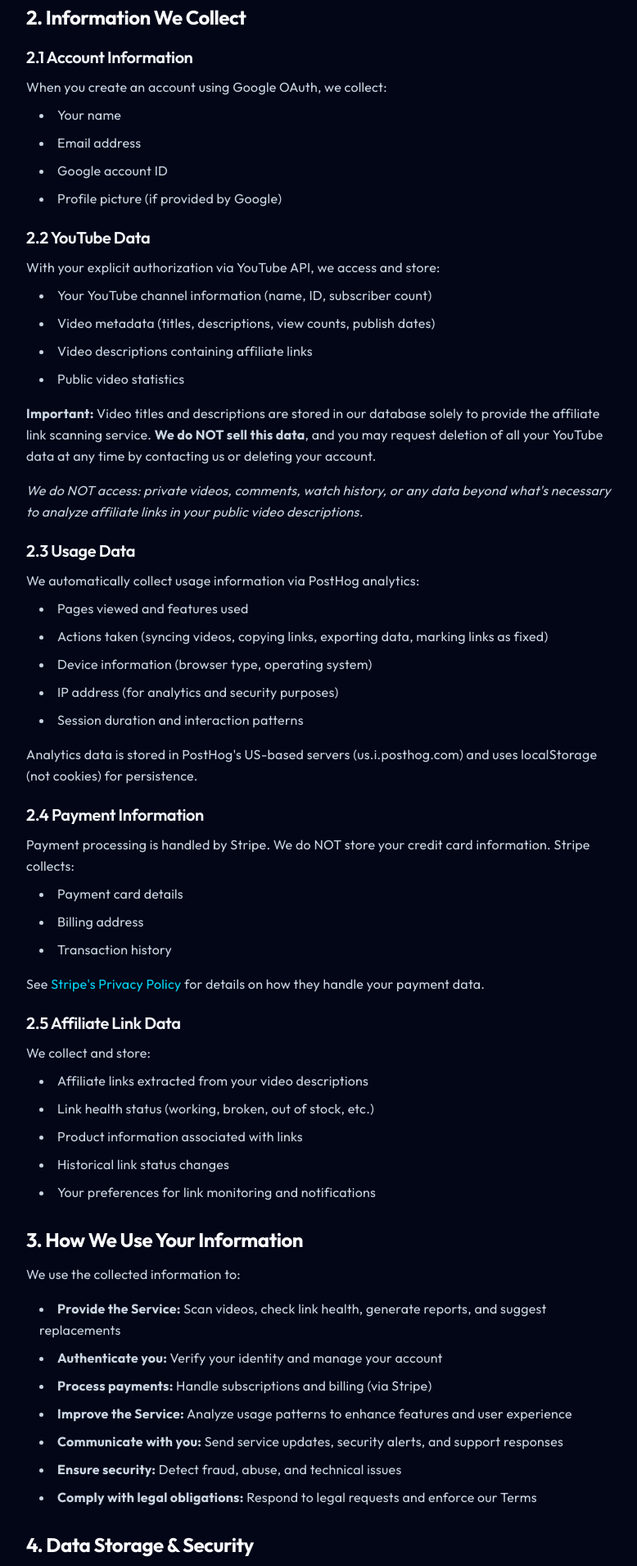
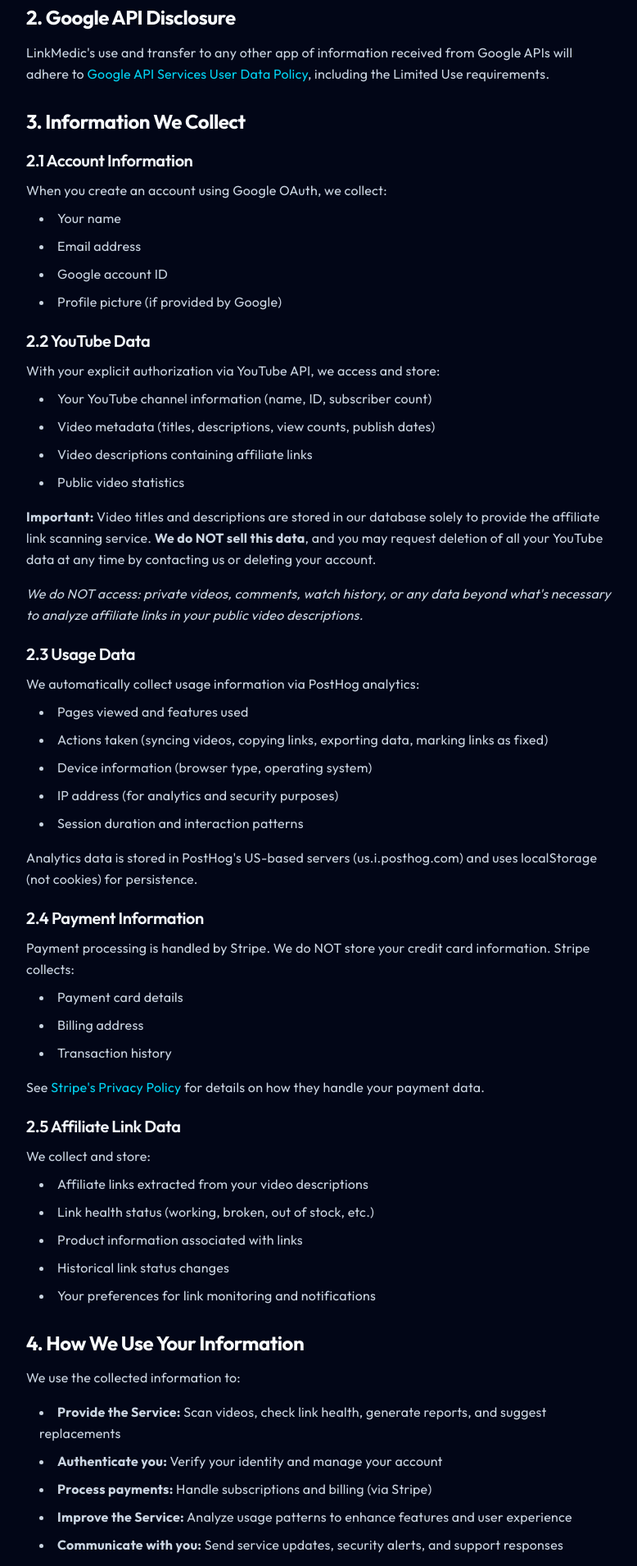
Before and after one commit to talisaineskye-lang/LinkMedic, a Next.js app: page /privacy in a window 1280 px wide. Shown: the part 540-2450 px from the top of the page at 82% size, without its empty margins (248-1026 px from the left). Built offline with nearby package versions, Linux system fonts and the light colour scheme; no server answers.

Commit message:
Google API disclosure added

```diff
--- a/src/app/privacy/page.tsx
+++ b/src/app/privacy/page.tsx
@@ -18,7 +18,23 @@
       </section>
 
       <section>
-        <h2 className="text-2xl font-bold text-slate-50 mb-4">2. Information We Collect</h2>
+        <h2 className="text-2xl font-bold text-slate-50 mb-4">2. Google API Disclosure</h2>
+        <p>
+          LinkMedic&apos;s use and transfer to any other app of information received from Google APIs will adhere to{" "}
+          <a
+            href="https://developers.google.com/terms/api-services-user-data-policy"
+            target="_blank"
+            rel="noopener noreferrer"
+            className="text-cyan-400 hover:underline"
+          >
+            Google API Services User Data Policy
+          </a>
+          , including the Limited Use requirements.
+        </p>
+      </section>
+
+      <section>
+        <h2 className="text-2xl font-bold text-slate-50 mb-4">3. Information We Collect</h2>
 
         <h3 className="text-xl font-semibold text-slate-100 mb-3 mt-6">2.1 Account Information</h3>
         <p className="mb-2">When you create an account using Google OAuth, we collect:</p>
@@ -90,7 +106,7 @@
       </section>
 
       <section>
-        <h2 className="text-2xl font-bold text-slate-50 mb-4">3. How We Use Your Information</h2>
+        <h2 className="text-2xl font-bold text-slate-50 mb-4">4. How We Use Your Information</h2>
         <p className="mb-4">We use the collected information to:</p>
         <ul className="list-disc list-inside space-y-2 ml-4">
           <li><strong>Provide the Service:</strong> Scan videos, check link health, generate reports, and suggest replacements</li>
@@ -104,7 +120,7 @@
       </section>
 
       <section>
-        <h2 className="text-2xl font-bold text-slate-50 mb-4">4. Data Storage & Security</h2>
+        <h2 className="text-2xl font-bold text-slate-50 mb-4">5. Data Storage & Security</h2>
 
         <h3 className="text-xl font-semibold text-slate-100 mb-3 mt-6">4.1 Where We Store Data</h3>
         <ul className="list-disc list-inside space-y-2 ml-4">
@@ -133,7 +149,7 @@
       </section>
 
       <section>
-        <h2 className="text-2xl font-bold text-slate-50 mb-4">5. Data Sharing & Disclosure</h2>
+        <h2 className="text-2xl font-bold text-slate-50 mb-4">6. Data Sharing & Disclosure</h2>
         <div className="bg-cyan-500/10 border border-cyan-500/30 rounded-lg p-4 mb-4">
           <p className="font-semibold text-cyan-400">
             We do NOT sell, rent, or trade your personal information, including your YouTube video titles,
@@ -170,7 +186,7 @@
       </section>
 
       <section>
-        <h2 className="text-2xl font-bold text-slate-50 mb-4">6. Your Rights & Choices</h2>
+        <h2 className="text-2xl font-bold text-slate-50 mb-4">7. Your Rights & Choices</h2>
         <div className="bg-cyan-500/10 border border-cyan-500/30 rounded-lg p-4 mb-4">
           <p className="font-semibold text-cyan-400">
             You may request deletion of all your data at any time. This includes your account information,
@@ -196,7 +212,7 @@
       </section>
 
       <section>
-        <h2 className="text-2xl font-bold text-slate-50 mb-4">7. Data Retention</h2>
+        <h2 className="text-2xl font-bold text-slate-50 mb-4">8. Data Retention</h2>
         <p className="mb-4">We retain your data for as long as:</p>
         <ul className="list-disc list-inside space-y-2 ml-4">
           <li>Your account remains active</li>
@@ -210,7 +226,7 @@
       </section>
 
       <section>
-        <h2 className="text-2xl font-bold text-slate-50 mb-4">8. Cookies & Tracking Technologies</h2>
+        <h2 className="text-2xl font-bold text-slate-50 mb-4">9. Cookies & Tracking Technologies</h2>
         <p className="mb-4">
           LinkMedic uses minimal cookies and tracking:
         </p>
@@ -222,7 +238,7 @@
       </section>
 
       <section>
-        <h2 className="text-2xl font-bold text-slate-50 mb-4">9. Children&apos;s Privacy</h2>
+        <h2 className="text-2xl font-bold text-slate-50 mb-4">10. Children&apos;s Privacy</h2>
         <p>
           LinkMedic is not intended for users under 18 years old. We do not knowingly collect personal information
           from children. If we become aware that a child has provided us with personal data, we will delete it
@@ -234,7 +250,7 @@
       </section>
 
       <section>
-        <h2 className="text-2xl font-bold text-slate-50 mb-4">10. International Users</h2>
+        <h2 className="text-2xl font-bold text-slate-50 mb-4">11. International Users</h2>
         <p>
           LinkMedic is operated from Canada. If you access the Service from outside Canada, your information may
           be transferred to, stored, and processed in Canada or other countries where our service providers operate.
@@ -243,7 +259,7 @@
       </section>
 
       <section>
-        <h2 className="text-2xl font-bold text-slate-50 mb-4">11. Third-Party Links</h2>
+        <h2 className="text-2xl font-bold text-slate-50 mb-4">12. Third-Party Links</h2>
         <p>
           Our Service may contain links to third-party websites (YouTube, Amazon, etc.). We are not responsible
           for the privacy practices of these external sites. We encourage you to review their privacy policies
@@ -252,7 +268,7 @@
       </section>
 
       <section>
-        <h2 className="text-2xl font-bold text-slate-50 mb-4">12. Changes to This Privacy Policy</h2>
+        <h2 className="text-2xl font-bold text-slate-50 mb-4">13. Changes to This Privacy Policy</h2>
         <p>
           We may update this Privacy Policy from time to time. We will notify you of material changes via email
           or a prominent notice in the Service at least 30 days before the changes take effect. Your continued
@@ -261,7 +277,7 @@
       </section>
 
       <section>
-        <h2 className="text-2xl font-bold text-slate-50 mb-4">13. Contact Us</h2>
+        <h2 className="text-2xl font-bold text-slate-50 mb-4">14. Contact Us</h2>
         <p>
           For questions about this Privacy Policy or our data practices, please contact us at{" "}
           <a href="mailto:hello@linkmedic.pro" className="text-cyan-400 hover:underline">
```
